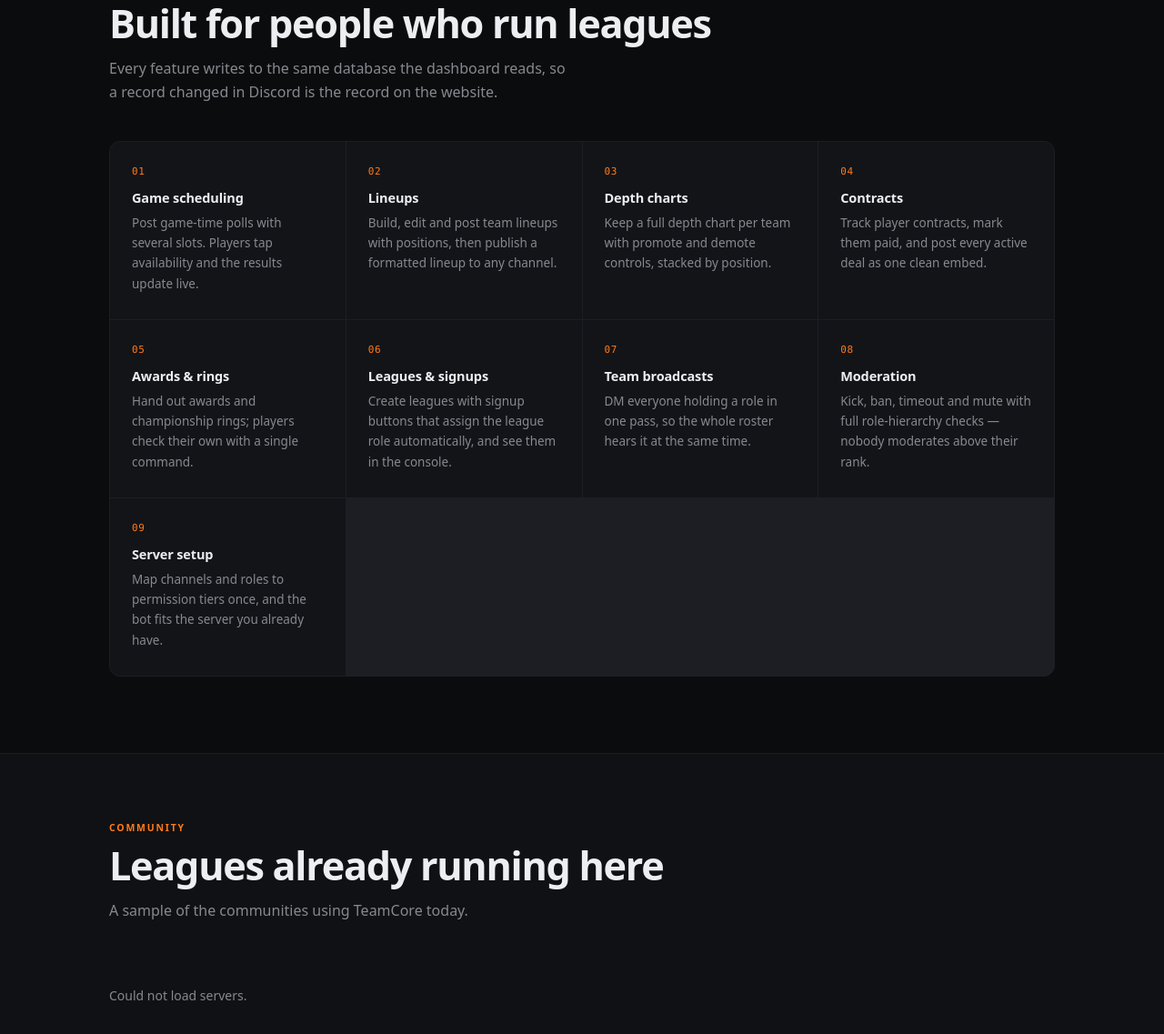
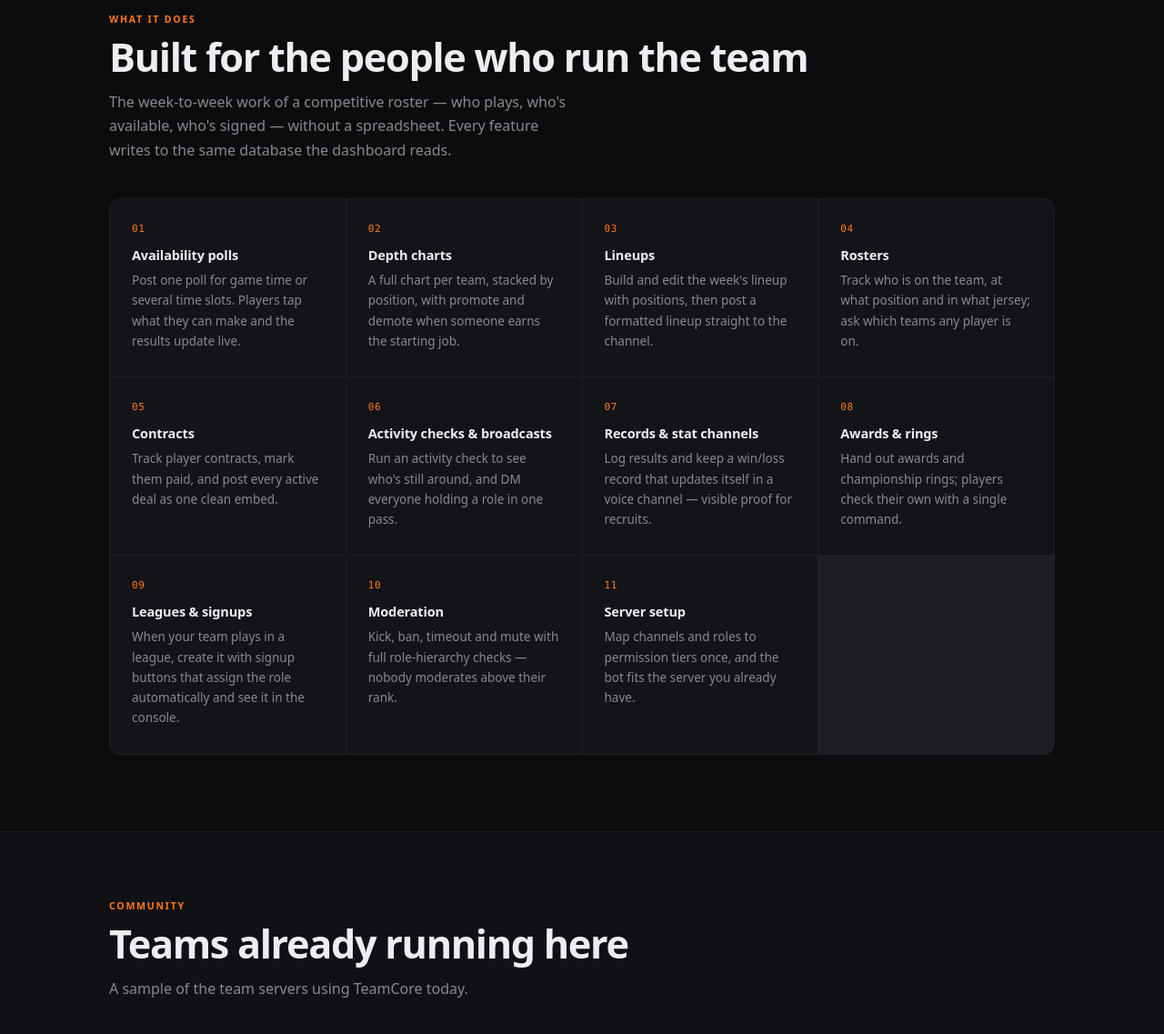
Before and after one commit to mrpepsi1069/TeamCore, a plain HTML site: page frontend/index.html in a window 1280 px wide. Shown: the part 849-1986 px from the top of the page at 91% size. Drawn offline with Linux system fonts and the light colour scheme; no server answers.

Commit message:
Lead the landing page with team ops instead of league administration
The bot is for a competitive team's server; the league tools only matter
because that team plays in a league. Rewrite the hero, features, community
section and CTA around rosters, depth charts, lineups, availability polls
and contracts, add a command strip and a roster card, and reword BOT.md's
opening so it stops describing the bot as a league bot.

🤖 Generated with Codebuff
Co-Authored-By: Codebuff <noreply@codebuff.com>

```diff
--- a/frontend/index.html
+++ b/frontend/index.html
@@ -3,8 +3,8 @@
 <head>
   <meta charset="UTF-8" />
   <meta name="viewport" content="width=device-width, initial-scale=1.0" />
-  <title>TeamCore — Discord bot for leagues and teams</title>
-  <meta name="description" content="TeamCore runs leagues, teams, rosters, schedules and moderation for competitive Discord communities." />
+  <title>TeamCore — the Discord bot for your team's server</title>
+  <meta name="description" content="TeamCore keeps a competitive team's Discord server in order: rosters, depth charts, lineups, availability polls, contracts and awards, with a dashboard." />
   <style>
     *, *::before, *::after { margin: 0; padding: 0; box-sizing: border-box; }
 
@@ -82,6 +82,8 @@
     .btn.solid { background: var(--accent); border-color: transparent; color: var(--accent-ink); }
     .btn.solid:hover { background: #ff8b39; }
     .hero-note { margin-top: 16px; color: #666a71; font-size: 12px; }
+    .hero-cmds { display: flex; flex-wrap: wrap; gap: 8px 18px; margin-top: 22px; font-family: var(--mono); font-size: 12.5px; color: var(--text-2); }
+    .hero-cmds span { white-space: nowrap; }
 
     .stats-strip {
       max-width: 1120px; margin: 56px auto 0; padding: 0 40px;
@@ -187,8 +189,8 @@
 
 <header class="hero">
   <div class="status"><span class="status-dot"></span><span id="status-text">Checking status…</span></div>
-  <h1>Run your league<br>from one <em>console</em>.</h1>
-  <p class="lead">TeamCore handles leagues, teams, rosters, schedules, contracts, awards and moderation — in Discord and on the web, backed by the same records.</p>
+  <h1>Run your team<br>from one <em>console</em>.</h1>
+  <p class="lead">TeamCore keeps a competitive team's server in order — rosters, depth charts, lineups, availability polls and contracts — in Discord and on the web, backed by the same records.</p>
   <div class="hero-actions">
     <a href="https://discord.com/api/oauth2/authorize?client_id=1446687675330330826&permissions=1099784744055&scope=bot%20applications.commands" class="btn solid">
       <svg width="16" height="16" viewBox="0 0 24 24" fill="currentColor" aria-hidden="true"><path d="M20.317 4.37a19.791 19.791 0 0 0-4.885-1.515.074.074 0 0 0-.079.037c-.21.375-.444.864-.608 1.25a18.27 18.27 0 0 0-5.487 0 12.64 12.64 0 0 0-.617-1.25.077.077 0 0 0-.079-.037A19.736 19.736 0 0 0 3.677 4.37a.07.07 0 0 0-.032.027C.533 9.046-.32 13.58.099 18.057a.082.082 0 0 0 .031.057 19.9 19.9 0 0 0 5.993 3.03.078.078 0 0 0 .084-.028c.462-.63.874-1.295 1.226-1.994a.076.076 0 0 0-.041-.106 13.107 13.107 0 0 1-1.872-.892.077.077 0 0 1-.008-.128 10.2 10.2 0 0 0 .372-.292.074.074 0 0 1 .077-.01c3.928 1.793 8.18 1.793 12.062 0a.074.074 0 0 1 .078.01c.12.098.246.198.373.292a.077.077 0 0 1-.006.127 12.299 12.299 0 0 1-1.873.892.077.077 0 0 0-.041.107c.36.698.772 1.362 1.225 1.993a.076.076 0 0 0 .084.028 19.839 19.839 0 0 0 6.002-3.03.077.077 0 0 0 .032-.054c.5-5.177-.838-9.674-3.549-13.66a.061.061 0 0 0-.031-.03z"/></svg>
@@ -197,6 +199,7 @@
     <a href="dashboard/" class="btn">Open the dashboard</a>
     <a href="https://discord.gg/BkFJuu7DbN" class="btn">Support server</a>
   </div>
+  <p class="hero-cmds"><span>/depthchart</span><span>/lineup</span><span>/gametime</span><span>/contract</span><span>/roster</span><span>/activitycheck</span></p>
   <p class="hero-note">Free to use. No card, no trial, no locked features.</p>
 </header>
 
@@ -208,26 +211,28 @@
 
 <section class="section" id="features">
   <span class="section-tag">What it does</span>
-  <h2 class="section-title">Built for people who run leagues</h2>
-  <p class="section-sub">Every feature writes to the same database the dashboard reads, so a record changed in Discord is the record on the website.</p>
+  <h2 class="section-title">Built for the people who run the team</h2>
+  <p class="section-sub">The week-to-week work of a competitive roster — who plays, who's available, who's signed — without a spreadsheet. Every feature writes to the same database the dashboard reads.</p>
   <div class="features-grid">
-    <div class="feature-card"><div class="feat-index">01</div><div class="feat-title">Game scheduling</div><div class="feat-desc">Post game-time polls with several slots. Players tap availability and the results update live.</div></div>
-    <div class="feature-card"><div class="feat-index">02</div><div class="feat-title">Lineups</div><div class="feat-desc">Build, edit and post team lineups with positions, then publish a formatted lineup to any channel.</div></div>
-    <div class="feature-card"><div class="feat-index">03</div><div class="feat-title">Depth charts</div><div class="feat-desc">Keep a full depth chart per team with promote and demote controls, stacked by position.</div></div>
-    <div class="feature-card"><div class="feat-index">04</div><div class="feat-title">Contracts</div><div class="feat-desc">Track player contracts, mark them paid, and post every active deal as one clean embed.</div></div>
-    <div class="feature-card"><div class="feat-index">05</div><div class="feat-title">Awards &amp; rings</div><div class="feat-desc">Hand out awards and championship rings; players check their own with a single command.</div></div>
-    <div class="feature-card"><div class="feat-index">06</div><div class="feat-title">Leagues &amp; signups</div><div class="feat-desc">Create leagues with signup buttons that assign the league role automatically, and see them in the console.</div></div>
-    <div class="feature-card"><div class="feat-index">07</div><div class="feat-title">Team broadcasts</div><div class="feat-desc">DM everyone holding a role in one pass, so the whole roster hears it at the same time.</div></div>
-    <div class="feature-card"><div class="feat-index">08</div><div class="feat-title">Moderation</div><div class="feat-desc">Kick, ban, timeout and mute with full role-hierarchy checks — nobody moderates above their rank.</div></div>
-    <div class="feature-card"><div class="feat-index">09</div><div class="feat-title">Server setup</div><div class="feat-desc">Map channels and roles to permission tiers once, and the bot fits the server you already have.</div></div>
+    <div class="feature-card"><div class="feat-index">01</div><div class="feat-title">Availability polls</div><div class="feat-desc">Post one poll for game time or several time slots. Players tap what they can make and the results update live.</div></div>
+    <div class="feature-card"><div class="feat-index">02</div><div class="feat-title">Depth charts</div><div class="feat-desc">A full chart per team, stacked by position, with promote and demote when someone earns the starting job.</div></div>
+    <div class="feature-card"><div class="feat-index">03</div><div class="feat-title">Lineups</div><div class="feat-desc">Build and edit the week's lineup with positions, then post a formatted lineup straight to the channel.</div></div>
+    <div class="feature-card"><div class="feat-index">04</div><div class="feat-title">Rosters</div><div class="feat-desc">Track who is on the team, at what position and in what jersey; ask which teams any player is on.</div></div>
+    <div class="feature-card"><div class="feat-index">05</div><div class="feat-title">Contracts</div><div class="feat-desc">Track player contracts, mark them paid, and post every active deal as one clean embed.</div></div>
+    <div class="feature-card"><div class="feat-index">06</div><div class="feat-title">Activity checks &amp; broadcasts</div><div class="feat-desc">Run an activity check to see who's still around, and DM everyone holding a role in one pass.</div></div>
+    <div class="feature-card"><div class="feat-index">07</div><div class="feat-title">Records &amp; stat channels</div><div class="feat-desc">Log results and keep a win/loss record that updates itself in a voice channel — visible proof for recruits.</div></div>
+    <div class="feature-card"><div class="feat-index">08</div><div class="feat-title">Awards &amp; rings</div><div class="feat-desc">Hand out awards and championship rings; players check their own with a single command.</div></div>
+    <div class="feature-card"><div class="feat-index">09</div><div class="feat-title">Leagues &amp; signups</div><div class="feat-desc">When your team plays in a league, create it with signup buttons that assign the role automatically and see it in the console.</div></div>
+    <div class="feature-card"><div class="feat-index">10</div><div class="feat-title">Moderation</div><div class="feat-desc">Kick, ban, timeout and mute with full role-hierarchy checks — nobody moderates above their rank.</div></div>
+    <div class="feature-card"><div class="feat-index">11</div><div class="feat-title">Server setup</div><div class="feat-desc">Map channels and roles to permission tiers once, and the bot fits the server you already have.</div></div>
   </div>
 </section>
 
 <section class="servers-section">
   <div class="section">
     <span class="section-tag">Community</span>
-    <h2 class="section-title">Leagues already running here</h2>
-    <p class="section-sub">A sample of the communities using TeamCore today.</p>
+    <h2 class="section-title">Teams already running here</h2>
+    <p class="section-sub">A sample of the team servers using TeamCore today.</p>
     <div id="servers-container"><div class="no-data">Loading servers…</div></div>
   </div>
 </section>
@@ -317,15 +322,15 @@
 
 <div class="cta-banner">
   <div>
-    <h2>Ready to run your league?</h2>
-    <p>Add TeamCore to your server in a couple of minutes, then open the dashboard.</p>
+    <h2>Ready to run your team?</h2>
+    <p>Add TeamCore, run <code>/setup</code>, and post your first depth chart in a couple of minutes.</p>
   </div>
   <a href="https://discord.com/api/oauth2/authorize?client_id=1446687675330330826&permissions=1099784744055&scope=bot%20applications.commands" class="btn solid">Add to Discord</a>
 </div>
 
 <footer>
   <div class="wordmark"><i>TC</i>TeamCore</div>
-  <span>© 2026 TeamCore · Built for leagues</span>
+  <span>© 2026 TeamCore · Built for teams</span>
   <span class="spacer"></span>
   <a href="dashboard/" style="color: var(--text-2)">Dashboard</a>
 </footer>
```
Also changed, not shown: 1 other file.
